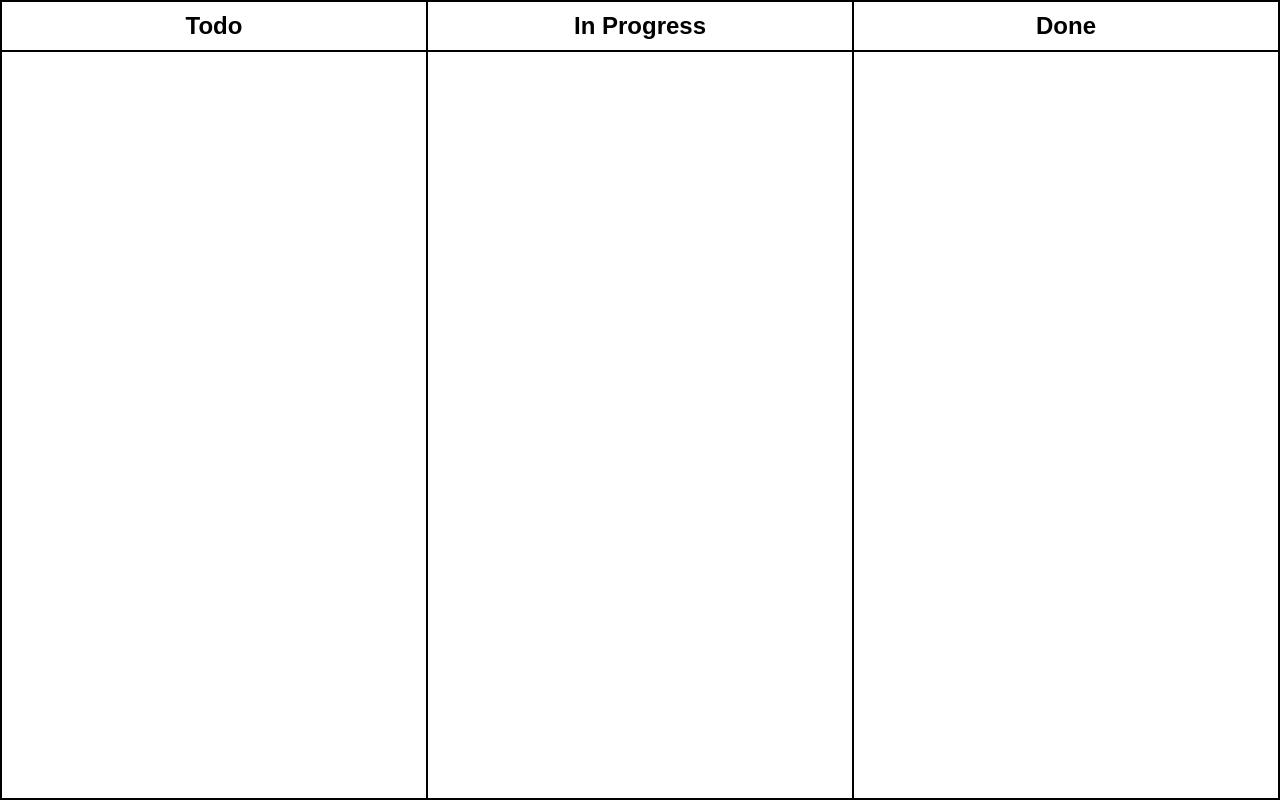
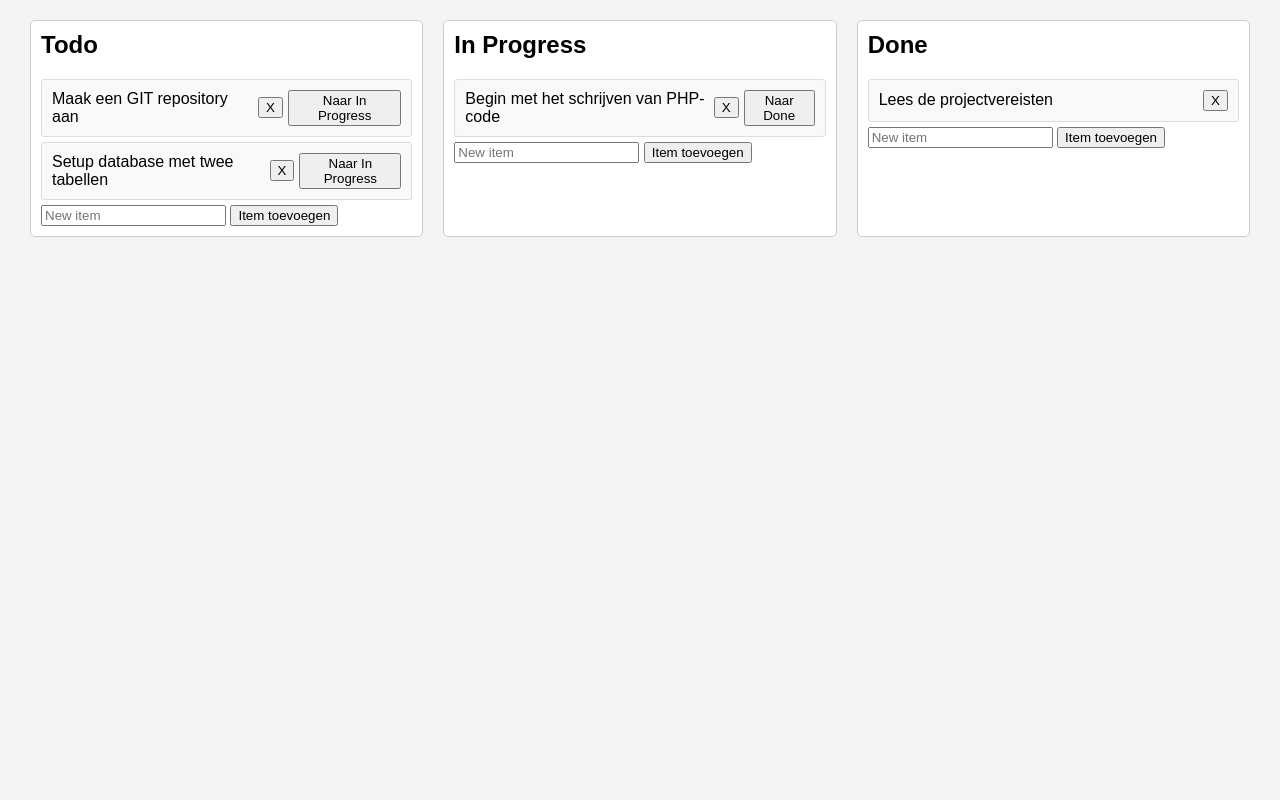
Before and after one commit to s-huel/kanban, a PHP site: page / in a window 1280 px wide. Run offline with PHP 8.4, Linux system fonts and the light colour scheme; data comes from the database, SQL or seed files in the repository.

Commit message:
update de items kunnen worden verplaatst nadat de buttons niet mee werkte lol. je kan items toevoegen en eventueel verwijderen

```diff
--- a/app/css/styles.css
+++ b/app/css/styles.css
@@ -1,46 +1,41 @@
-* {
+body {
+  font-family: Arial, sans-serif;
+  background-color: #f4f4f4;
   margin: 0;
   padding: 0;
-    box-sizing: border-box;
-  }
-
-  body {
-    font-family: Arial, sans-serif;
-    display: flex;
-    justify-content: center;
-    align-items: center;
-    height: 100vh;
-    background-color: #fff;
 }
 
 .board {
   display: flex;
   flex-direction: row;
-    width: 100%;
-    height: 100%;
-    border: 2px solid #000;
+  justify-content: space-between;
+  padding: 20px;
 }
 
 .column {
   flex: 1;
-    display: flex;
-    flex-direction: column;
-    align-items: center;
-    border-left: 2px solid #000;
-  }
-
-  .column:first-child {
-    border-left: none;
+  margin: 0 10px;
+  padding: 10px;
+  background-color: #fff;
+  border: 1px solid #ccc;
+  border-radius: 5px;
 }
 
 .column h2 {
-    margin-top: 10px;
-    font-size: 1.5rem;
+  margin-top: 0;
 }
 
-  .line {
-    width: 100%;
-    height: 2px;
-    background-color: #000;
-    margin-top: 10px;
+.item {
+  padding: 10px;
+  margin: 5px 0;
+  background-color: #f9f9f9;
+  border: 1px solid #ddd;
+  border-radius: 3px;
+  display: flex;
+  justify-content: space-between;
+  align-items: center;
 }
+
+.item button {
+  margin-left: 5px;
+}
--- a/app/index.php
+++ b/app/index.php
@@ -1,6 +1,17 @@
 <?php
 
 require 'database/connect.php';
+
+if ($_SERVER['REQUEST_METHOD'] === 'POST' && isset($_POST['title'], $_POST['lane_id'])) {
+    $title = $_POST['title'];
+    $lane_id = $_POST['lane_id'];
+
+    $stmt = $pdo->prepare("INSERT INTO item (lane_id, title) VALUES (:lane_id, :title)");
+    $stmt->execute(['lane_id' => $lane_id, 'title' => $title]);
+
+    header('Location: index.php');
+    exit;
+}
 
 $lanes = $pdo->query("SELECT * FROM lane")->fetchAll(PDO::FETCH_ASSOC);
 
@@ -21,24 +32,43 @@ function getItems($pdo, $laneId)
   <title>Todo-List</title>
   <link rel="stylesheet" href="css/styles.css">
 </head>
-
 <body>
 
   <div class="board">
-    <div class="column">
-      <h2>Todo</h2>
-      <div class="line"></div>
-    </div>
+    <?php foreach ($lanes as $lane) : ?>
+      <div class="column">
+        <h2><?php echo htmlspecialchars($lane['title']); ?></h2>
+        <div class="line"></div>
 
-    <div class="column">
-      <h2>In Progress</h2>
-      <div class="line"></div>
-    </div>
+        <?php $items = getItems($pdo, $lane['id']); ?>
+        <?php foreach ($items as $item) : ?>
+          <div class="item">
+            <?php echo htmlspecialchars($item['title']); ?>
 
-    <div class="column">
-      <h2>Done</h2>
-      <div class="line"></div>
-    </div>
+            <form action="delete_item.php" method="POST" style="display:inline;">
+              <input type="hidden" name="item_id" value="<?php echo $item['id']; ?>">
+              <button type="submit">X</button>
+            </form>
+
+            <?php if ($lane['id'] < 3) : ?>
+              <form action="move_item.php" method="POST" style="display:inline;">
+                <input type="hidden" name="item_id" value="<?php echo $item['id']; ?>">
+                <input type="hidden" name="lane_id" value="<?php echo $lane['id']; ?>">
+                <button type="submit">
+                  Naar <?php echo $lane['id'] == 1 ? 'In Progress' : 'Done'; ?>
+                </button>
+              </form>
+            <?php endif; ?>
+          </div>
+        <?php endforeach; ?>
+
+        <form action="index.php" method="POST">
+          <input type="text" name="title" placeholder="New item">
+          <input type="hidden" name="lane_id" value="<?php echo $lane['id']; ?>">
+          <button type="submit">Item toevoegen</button>
+        </form>
+      </div>
+    <?php endforeach; ?>
   </div>
 
 </body>
```
Also changed, not shown: app/delete_item.php (added, +15 -0 lines), app/move_item.php (added, +22 -0 lines). Lines whose indentation alone changed are shown as unchanged.
